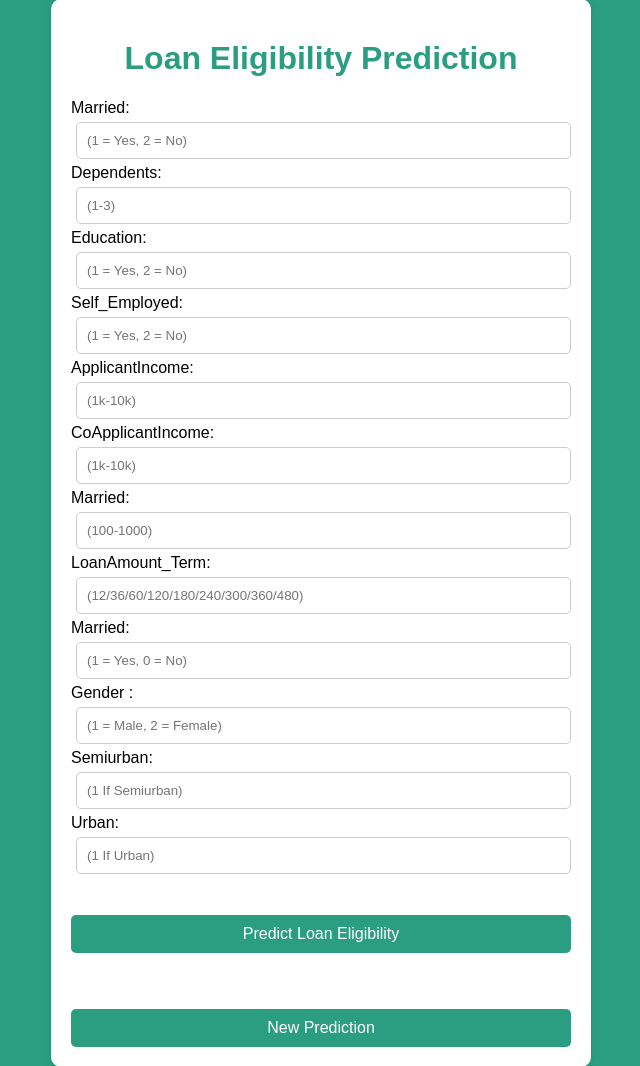
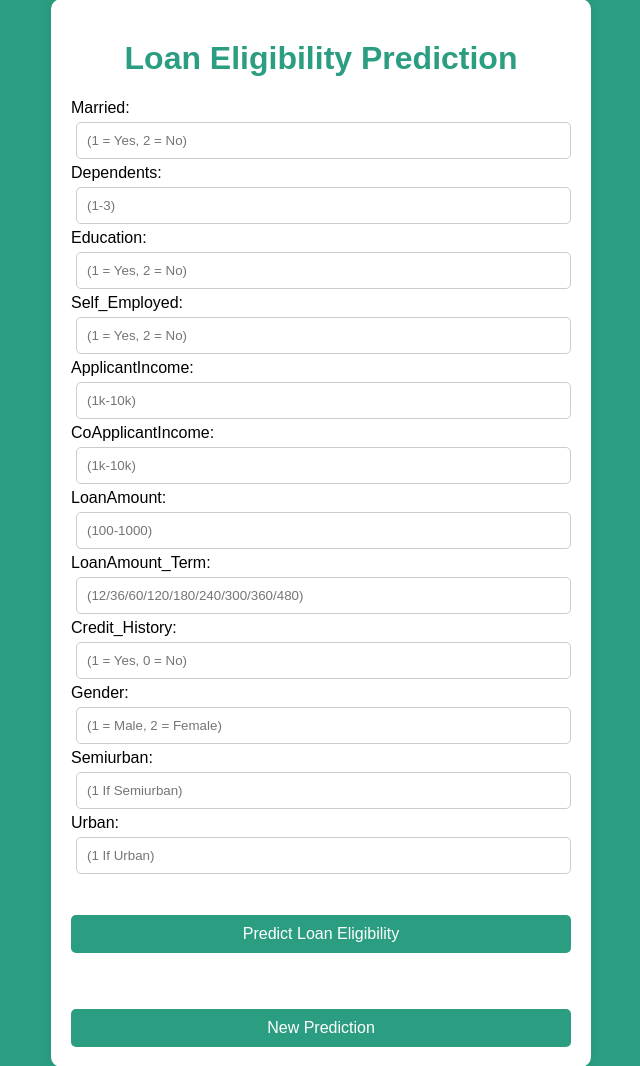
Before and after one commit to Surajjogu/ML_Model_Repository, a Flask app: page / in a window 1280 px wide. Shown: the part 51-1117 px from the top of the page, without its empty margins (319-959 px from the left). Run offline with Flask 3, Linux system fonts and the light colour scheme; parts of the project's set-up code (start-up, migrations or seed data) failed here and were passed over.

Commit message:
Update index.html

```diff
--- a/templates/index.html
+++ b/templates/index.html
@@ -84,7 +84,7 @@
         <input type="int" name="CoApplicantIncome" placeholder="(1k-10k)" required="required"/>
       </div>
       <div class="form-group">
-        <label for="Married">Married:</label>
+        <label for="Married">LoanAmount:</label>
         <input type="int" name="LoanAmount" placeholder="(100-1000)" required="required"/>
       </div>
       <div class="form-group">
@@ -92,11 +92,11 @@
         <input type="int" name="LoanAmount_Term" placeholder="(12/36/60/120/180/240/300/360/480)" required="required"/>
       </div>
       <div class="form-group">
-        <label for="Married">Married:</label>
+        <label for="Married">Credit_History:</label>
         <input type="int" name="Credit_History" placeholder="(1 = Yes, 0 = No)" required="required"/>
       </div>
       <div class="form-group">
-        <label for="Married">Gender :</label>
+        <label for="Married">Gender:</label>
         <input type="int" name="Gender_Male" placeholder="(1 = Male, 2 = Female)" required="required"/>
       </div>
       <div class="form-group">
```
